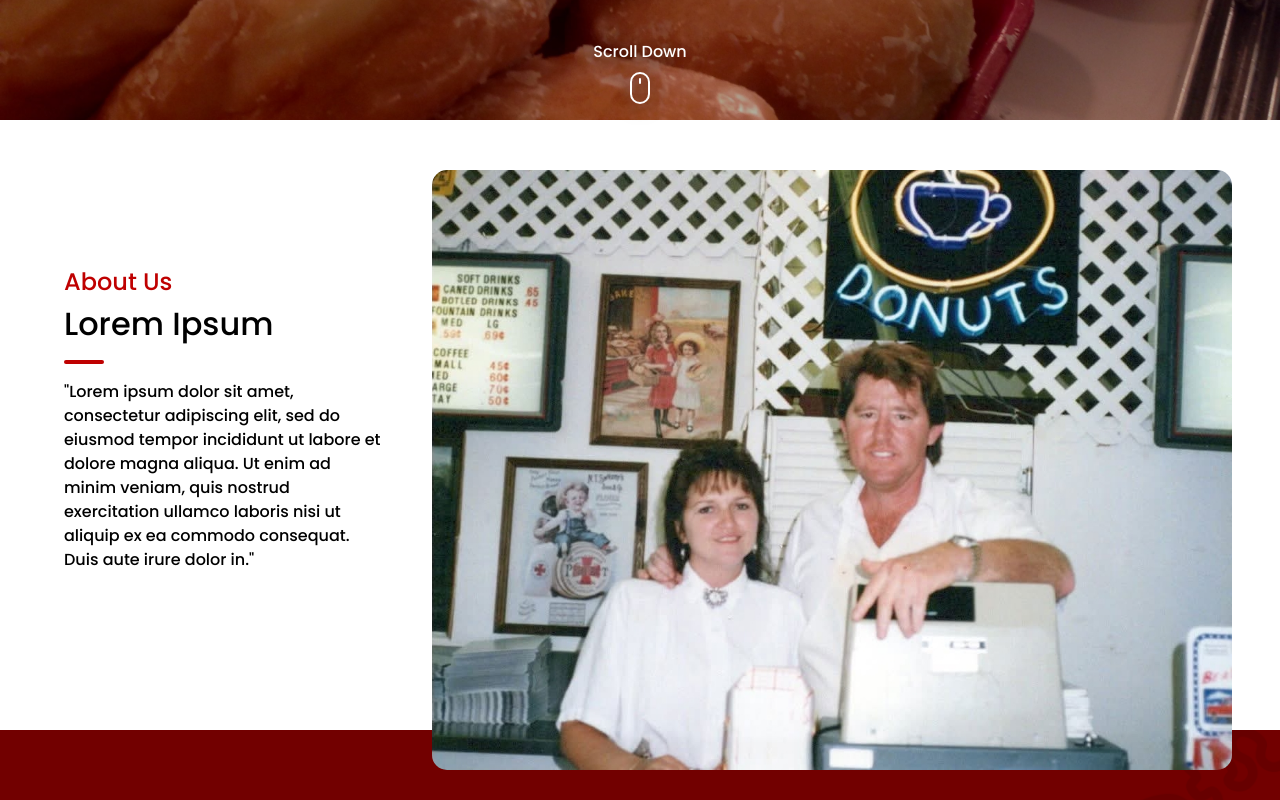
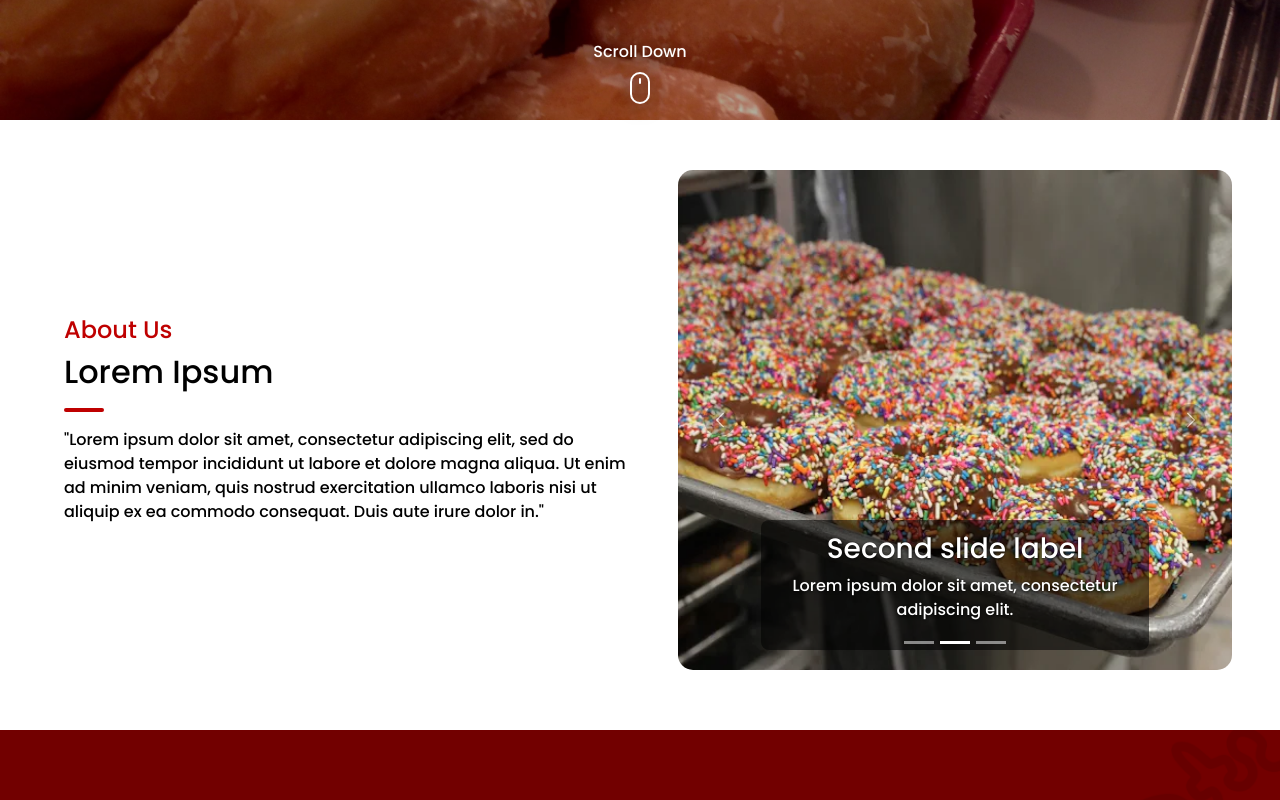
Before and after one commit to DustinKalb/rickey-meches-donut-king, a Next.js app: page / in a window 1280 px wide. Shown: the part 680-1480 px from the top of the page. Built offline with nearby package versions, Linux system fonts and the light colour scheme.

Commit message:
added slideshow awaiting styling

```diff
--- a/src/app/page.js
+++ b/src/app/page.js
@@ -50,9 +50,7 @@ export default function Home() {
       {/* Content */}
       <div className={styles.content}>
         {/* About Section */}
-        <div className={styles.aboutBackground}>
-          <AboutUsSection />
-        </div>
+        <AboutUsSection />
 
         {/* Social Section */}
         <SocialsSection />
--- /dev/null
+++ b/src/components/sections/AboutUsSection/AboutCarousel/AboutCarousel.css
@@ -0,0 +1,23 @@
+.aboutCarousel {
+  border-radius: 15px;
+  overflow: hidden;
+  height: 500px;
+}
+
+.aboutCarousel .carousel-caption {
+  background: rgb(0 0 0 / 55%);
+  border-radius: 8px;
+  padding: 12px;
+}
+
+.aboutCarousel .carousel-control-prev-icon,
+.aboutCarousel .carousel-control-next-icon {
+  background-color: rgb(0 0 0 / 45%);
+  border-radius: 50%;
+  background-size: 55%;
+}
+
+.aboutCarousel .carousel-caption h3,
+.aboutCarousel .carousel-caption p {
+  text-shadow: 0 1px 3px rgb(0 0 0 / 80%);
+}
--- /dev/null
+++ b/src/components/sections/AboutUsSection/AboutCarousel/AboutCarousel.jsx
@@ -0,0 +1,55 @@
+"use client";
+
+import "./AboutCarousel.css";
+import Carousel from "react-bootstrap/Carousel";
+import Image from "next/image";
+
+function AboutCarousel() {
+  return (
+    <Carousel fade className="aboutCarousel">
+      <Carousel.Item>
+        <Image
+          src="/rickster.jpg"
+          alt="rickey"
+          text="First slide"
+          height="500"
+          width="700"
+        />
+        <Carousel.Caption>
+          <h3>First slide label</h3>
+          <p>Nulla vitae elit libero, a pharetra augue mollis interdum.</p>
+        </Carousel.Caption>
+      </Carousel.Item>
+      <Carousel.Item>
+        <Image
+          src="/chocoSprinkle.png"
+          alt="choco"
+          text="Second slide"
+          height="500"
+          width="700"
+        />
+        <Carousel.Caption>
+          <h3>Second slide label</h3>
+          <p>Lorem ipsum dolor sit amet, consectetur adipiscing elit.</p>
+        </Carousel.Caption>
+      </Carousel.Item>
+      <Carousel.Item>
+        <Image
+          src="/donutBox.png"
+          alt="box"
+          text="Third slide"
+          height="500"
+          width="700"
+        />
+        <Carousel.Caption>
+          <h3>Third slide label</h3>
+          <p>
+            Praesent commodo cursus magna, vel scelerisque nisl consectetur.
+          </p>
+        </Carousel.Caption>
+      </Carousel.Item>
+    </Carousel>
+  );
+}
+
+export default AboutCarousel;
--- a/src/components/sections/AboutUsSection/AboutUsSection.css
+++ b/src/components/sections/AboutUsSection/AboutUsSection.css
@@ -11,7 +11,6 @@
   height: 600px;
   max-width: 1600px;
   margin: 0 auto;
-  z-index: 2;
   justify-content: center;
 }
 
@@ -32,8 +31,8 @@
 } */
 
 .slideShow {
+  position: relative;
   background-color: black;
-  object-fit: cover;
   border-radius: 15px;
   /* outline: 2px solid #bf0000; */
   /* outline-offset: 20px; */
@@ -48,7 +47,7 @@
   text-align: left;
   background-color: white;
   border-radius: 10px;
-  max-width: 600px;
+  min-width: 600px;
   margin-right: 30px;
   padding: 16px;
   height: 500px;
--- a/src/components/sections/AboutUsSection/AboutUsSection.jsx
+++ b/src/components/sections/AboutUsSection/AboutUsSection.jsx
@@ -1,8 +1,10 @@
 import "./AboutUsSection.css";
 import Image from "next/image";
+import AboutCarousel from "./AboutCarousel/AboutCarousel.jsx";
 
 function AboutUsSection() {
   return (
+    <div className="aboutBackground">
       <div className="margin">
         <div className="aboutCard">
           <div className="aboutText">
@@ -11,13 +13,20 @@ function AboutUsSection() {
             <div className="divider" />
             <div>
               "Lorem ipsum dolor sit amet, consectetur adipiscing elit, sed do
-            eiusmod tempor incididunt ut labore et dolore magna aliqua. Ut enim
-            ad minim veniam, quis nostrud exercitation ullamco laboris nisi ut
-            aliquip ex ea commodo consequat. Duis aute irure dolor in."
+              eiusmod tempor incididunt ut labore et dolore magna aliqua. Ut
+              enim ad minim veniam, quis nostrud exercitation ullamco laboris
+              nisi ut aliquip ex ea commodo consequat. Duis aute irure dolor
+              in."
             </div>
           </div>
-        <div className="imageWrapper">
-          <Image className="slideShow" src="/rickster.jpg" fill quality={100} />
+          {/* <Image
+            className="slideShow"
+            src="/rickster.jpg"
+            width={700}
+            height={500}
+            quality={100}
+          /> */}
+          <AboutCarousel />
         </div>
       </div>
     </div>
```
Lines whose indentation alone changed are shown as unchanged.
